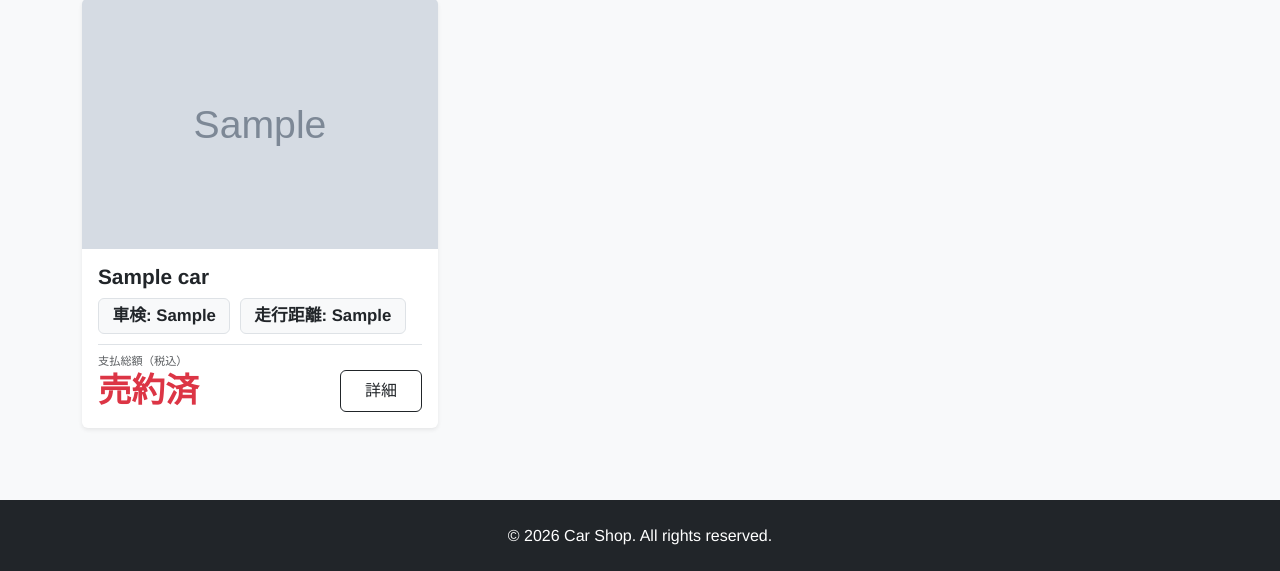
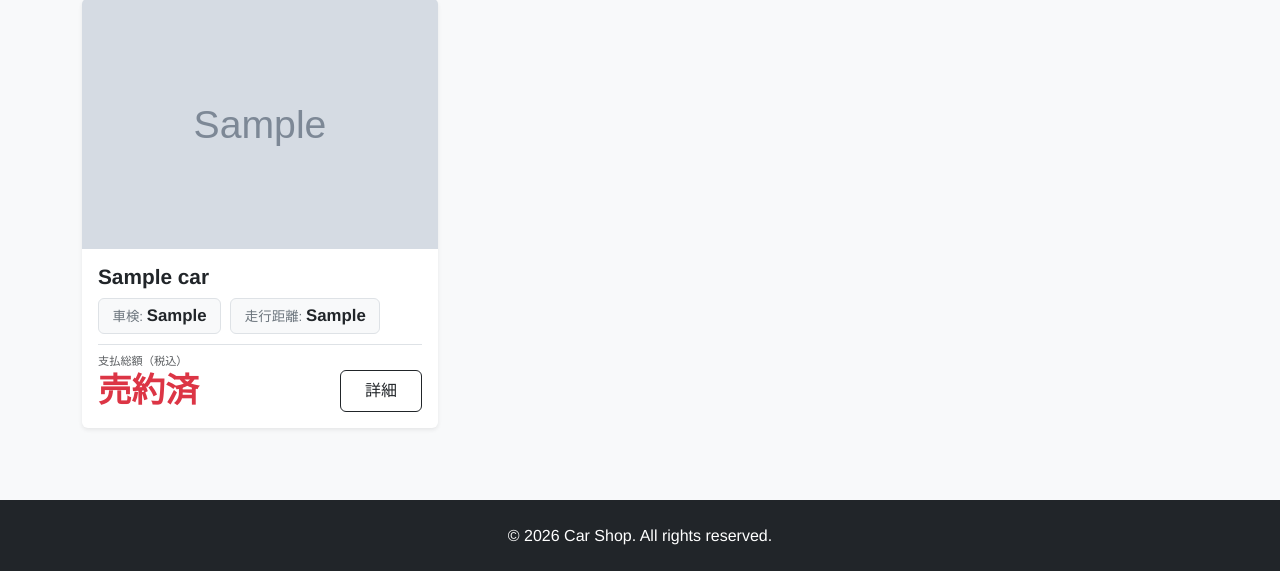
Before and after one commit to shinyaokubo-ai/car_shop, a Django app: page / in a window 1280 px wide. Shown: the part 179-750 px from the top of the page. Run offline with Django 5.2, Linux system fonts and the light colour scheme; tables that the repository leaves empty hold one stand-in row (values such as "Sample post"); grey boxes marked "Sample" are stand-in pictures.

Commit message:
年式と走行距離の色修正

```diff
--- a/cars/templates/cars/stock_list.html
+++ b/cars/templates/cars/stock_list.html
@@ -35,9 +35,13 @@
                 <div class="card-body p-2 p-md-3 d-flex flex-column">
                     <h5 class="car-title fw-bold text-truncate">{{ car.title }}</h5>
                     <div class="mb-2">
-                    <span class="badge bg-light text-dark border car-badge">車検: {{ car.registration_year }}</span>
-                    <span class="badge bg-light text-dark border car-badge">走行距離: {{ car.mileage }}</span>
-                </div>
+                    <span class="badge bg-light text-dark border car-badge">
+                        <span class="text-secondary fw-normal" style="font-size: 0.8em;">車検: </span><span class="fw-bold">{{ car.registration_year }}</span>
+                    </span>
+                    <span class="badge bg-light text-dark border car-badge">
+                        <span class="text-secondary fw-normal" style="font-size: 0.8em;">走行距離: </span><span class="fw-bold">{{ car.mileage }}</span>
+                    </span>
+                    </div>
                     <div class="mt-auto pt-2 border-top">
                         <p class="small text-muted mb-0 d-none d-md-block" style="font-size: 0.7rem;">支払総額（税込）</p>
                         <div class="d-md-flex justify-content-between align-items-end">
```
